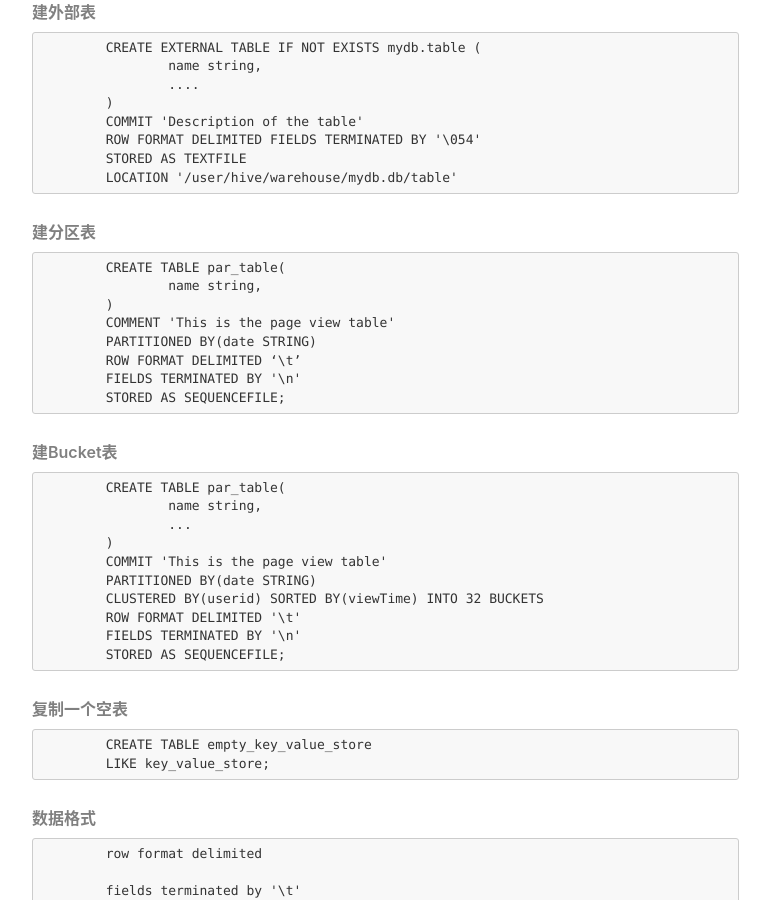
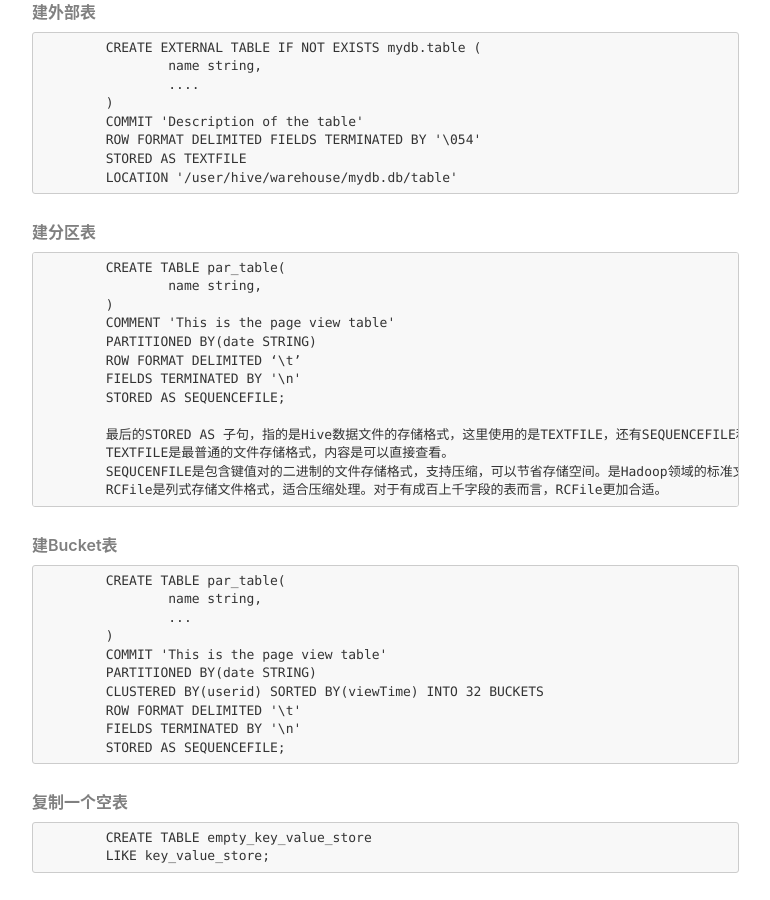
Before and after one commit to panwix/panwix.github.io, a Jekyll site: the page built from _posts/2017-2-23-大数据-hive.md, in a window 1280 px wide and 900 px high, scrolled down 1726 px. Shown: the whole window, without its empty margins (233-1003 px from the left). Built offline with Jekyll 4.4.1, drawn with Linux system fonts in a browser that asks for light colours; nearby versions of some CDN libraries; comment, search, counter and statistics services are not loaded.

Commit message:
hive数据文件的存储格式

```diff
--- a/_posts/2017-2-23-大数据-hive.md
+++ b/_posts/2017-2-23-大数据-hive.md
@@ -62,6 +62,11 @@ fullview: true
 		ROW FORMAT DELIMITED ‘\t’
 		FIELDS TERMINATED BY '\n'
 		STORED AS SEQUENCEFILE;
+
+		最后的STORED AS 子句，指的是Hive数据文件的存储格式，这里使用的是TEXTFILE，还有SEQUENCEFILE和RCFile，一共三种。
+		TEXTFILE是最普通的文件存储格式，内容是可以直接查看。
+		SEQUCENFILE是包含键值对的二进制的文件存储格式，支持压缩，可以节省存储空间。是Hadoop领域的标准文件格式，但是在hadoop之外却无法使用。
+		RCFile是列式存储文件格式，适合压缩处理。对于有成百上千字段的表而言，RCFile更加合适。
 
 ###### 建Bucket表
 		CREATE TABLE par_table(
```
